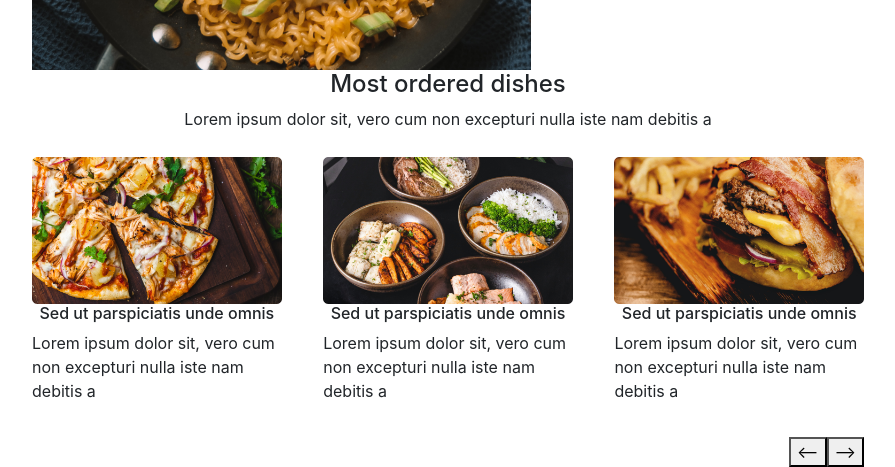
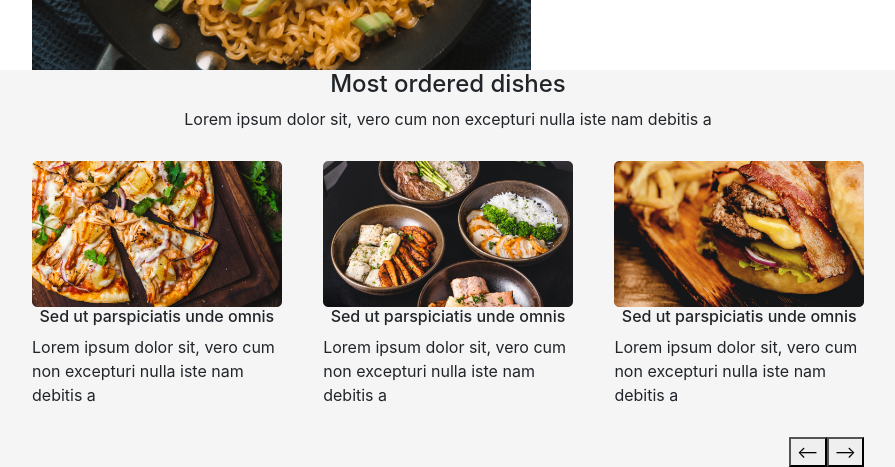
Before and after one commit to aghasi89/opetit.am, a React (Create React App) app: page / in a window 1280 px wide. Shown: the part 660-1127 px from the top of the page, without its empty margins (192-1087 px from the left). Built offline with nearby package versions, Linux system fonts and the light colour scheme.

Commit message:
chang most ordered background color

```diff
--- a/src/App/View/HomePage/Section/MostOrdered/MostOrdered.css
+++ b/src/App/View/HomePage/Section/MostOrdered/MostOrdered.css
@@ -1,5 +1,9 @@
 .mostOrderedGeneralConteiner{
-    width: 65%;
+    width: 100%;
+    background: #F5F5F5;
+}
+.mostOrderedPositionConteiner{
+width: 65%;
 }
 /* ---------------------------Title----------------- */
 .mostOrderedTitleAndText{
@@ -29,5 +33,6 @@
 }
 /* ---------------------------Buttons----------------- */
 .mostOrderedButtonsConteiner{
-    height:20%
+    height:20%;
+    width: 100%;
 }
--- a/src/App/View/HomePage/Section/MostOrdered/index.js
+++ b/src/App/View/HomePage/Section/MostOrdered/index.js
@@ -4,7 +4,8 @@ import p3 from './Images/p3.png'
 import "./MostOrdered.css"
 export default function MostOrdered() {
     return (
-        <div className='mostOrderedGeneralConteiner d-flex flex-column' >
+        <div className='mostOrderedGeneralConteiner d-flex align-items-center justify-content-center' >
+            <div className="mostOrderedPositionConteiner d-flex align-items-center justify-content-center flex-column" >
                 <div className="mostOrderedTitleAndText d-flex flex-column justify-content-center align-items-center">
                     <div className="mostOrderedTitle"><h4>Most ordered dishes</h4></div>
                     <div className="mostOrderedText"> Lorem ipsum dolor sit,  vero cum non excepturi nulla iste nam debitis a</div>
@@ -50,5 +51,6 @@ export default function MostOrdered() {
                     <button>{"--> "}</button>
                 </div>
             </div>
+        </div>
     )
 }
```
Lines whose indentation alone changed are shown as unchanged.
